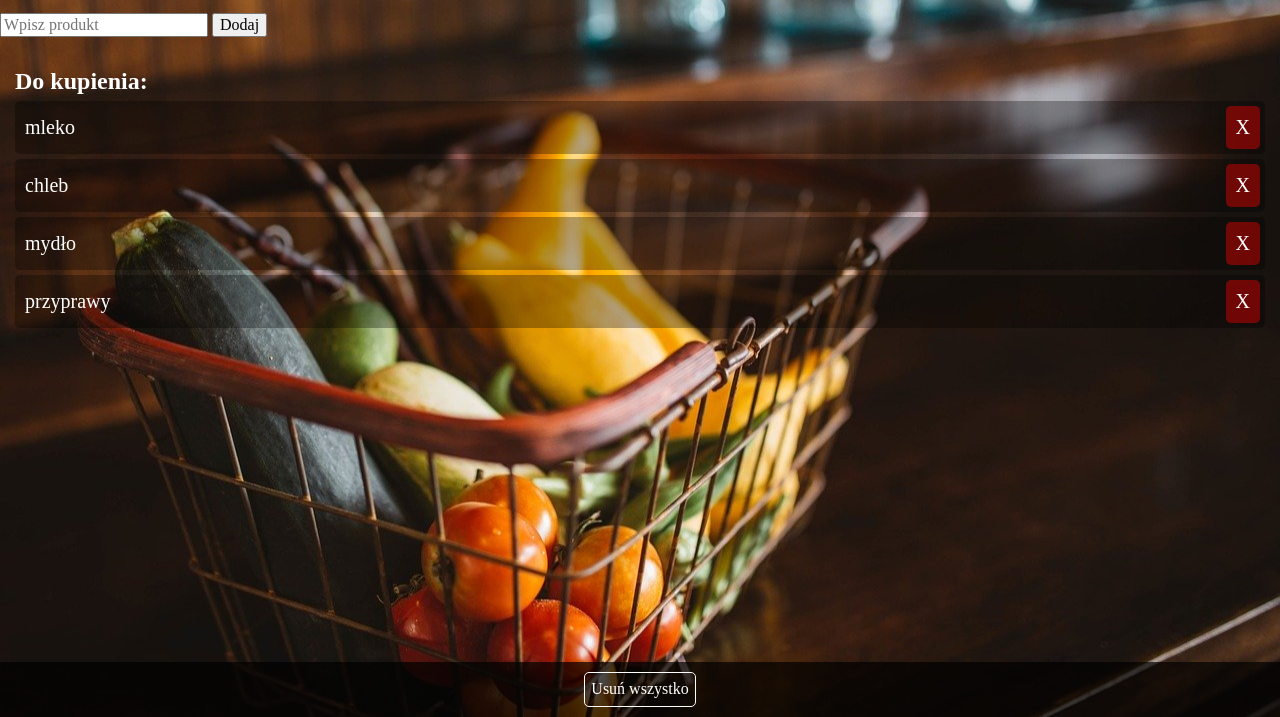
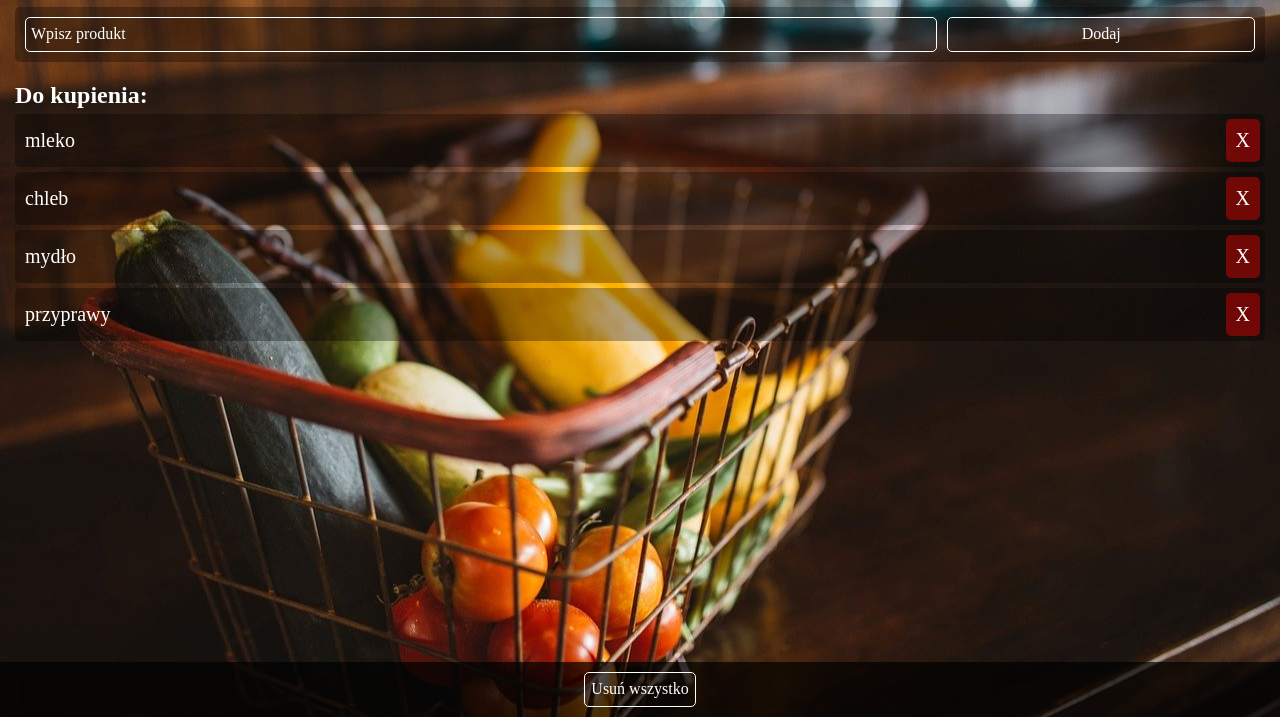
Before and after one commit to kamilbaczynski/shopping-list, a website: page src/content/index.html in a window 1280 px wide. Shown: the part 83-800 px from the top of the page. Drawn offline with nearby package versions, Linux system fonts and the light colour scheme; files that its build step writes are made by us from their sources; files whose address does not match are found by name.

Commit message:
Styles: Form and header

```diff
--- a/src/scss/main.scss
+++ b/src/scss/main.scss
@@ -19,6 +19,8 @@ body {
   background-attachment: fixed;
   color: white;
 
+  padding: 10px 10px 10px 10px;
+
   // &:after {
   //   content: "";
   //   position: absolute;
@@ -34,16 +36,62 @@ body {
 
 }
 
+.header {
+  text-align: center;
+}
+
 
 
 .add-element {
 
+  padding: 5px;
+  margin: 5px;
+  height: 55px;
+
+  margin-bottom: 20px;
+
+  background-color: rgba(0, 0, 0, 0.3);
+  border-radius: 5px;
+
+  display: flex;
+  justify-content: space-between;
+
   &__text-input {
-    display: inline-block;
+
+    margin: 0;
+    padding: 5px;
+
+    width: 75%;
+
+    &--input {
+      width: 100%;
+      height: 100%;
+      background: none;
+      border: 1px solid white;
+      border-radius: 5px;
+      color: white;
+      padding: 5px;
+
+      &::placeholder {
+        color: white;
+      }
+    }
+
+
+
   }
 
   &__button {
-    display: inline-block;
+
+    width: 25%;
+
+    margin: 5px;
+    background: none;
+    color: white;
+    border: 1px solid white;
+    border-radius: 5px;
+
+
   }
 
 }
@@ -52,7 +100,7 @@ body {
 .to-buy {
 
   width: 100%;
-  padding: 10px 10px 60px 10px;
+  padding-bottom: 60px;
 
 
   &__title {
```
